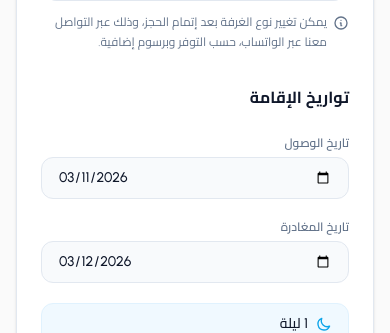
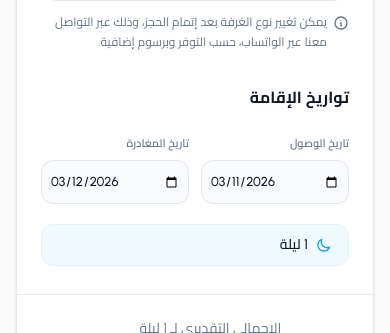
Before and after one commit to zakad00e2/oday, a Next.js app: page /hotels/kempinski-soma-bay in a window 390 px wide. Shown: the part 1720-2053 px from the top of the page. Built offline with nearby package versions, Linux system fonts and the light colour scheme.

Commit message:
feat: update date input styles and layout in HotelDetailPage for improved user experience

```diff
--- a/app/hotels/[slug]/page.tsx
+++ b/app/hotels/[slug]/page.tsx
@@ -462,9 +462,11 @@ export default function HotelDetailPage() {
                                 </div>
 
 
+                                {/* Dates Grid */}
+                                <div className="grid grid-cols-2 gap-3 sm:gap-4">
                                     {/* Check-in */}
                                     <div className="flex flex-col gap-1.5">
-                                    <label className="text-xs font-semibold text-[#64748b]">تاريخ الوصول</label>
+                                        <label className="text-[11px] sm:text-xs font-semibold text-[#64748b]">تاريخ الوصول</label>
                                         <div className="relative">
                                             <input
                                                 type="date"
@@ -477,22 +479,23 @@ export default function HotelDetailPage() {
                                                         setCheckOut(next);
                                                     }
                                                 }}
-                                            className="w-full bg-[#f8fafc] border border-[#e2e8f0] rounded-xl px-4 py-2.5 text-sm font-medium text-[#0f172a] focus:outline-none focus:ring-2 focus:ring-[#0EA5E9]/30 focus:border-[#0EA5E9] transition cursor-pointer"
+                                                className="w-full bg-[#f8fafc] border border-[#e2e8f0] rounded-xl px-2 sm:px-4 py-2.5 text-[13px] sm:text-sm font-medium text-[#0f172a] focus:outline-none focus:ring-2 focus:ring-[#0EA5E9]/30 focus:border-[#0EA5E9] transition cursor-pointer"
                                             />
                                         </div>
                                     </div>
 
                                     {/* Check-out */}
                                     <div className="flex flex-col gap-1.5">
-                                    <label className="text-xs font-semibold text-[#64748b]">تاريخ المغادرة</label>
+                                        <label className="text-[11px] sm:text-xs font-semibold text-[#64748b]">تاريخ المغادرة</label>
                                         <div className="relative">
                                             <input
                                                 type="date"
                                                 value={checkOut}
                                                 min={(() => { const d = new Date(checkIn); d.setDate(d.getDate() + 1); return d.toISOString().split("T")[0]; })()}
                                                 onChange={(e) => setCheckOut(e.target.value)}
-                                            className="w-full bg-[#f8fafc] border border-[#e2e8f0] rounded-xl px-4 py-2.5 text-sm font-medium text-[#0f172a] focus:outline-none focus:ring-2 focus:ring-[#0EA5E9]/30 focus:border-[#0EA5E9] transition cursor-pointer"
+                                                className="w-full bg-[#f8fafc] border border-[#e2e8f0] rounded-xl px-2 sm:px-4 py-2.5 text-[13px] sm:text-sm font-medium text-[#0f172a] focus:outline-none focus:ring-2 focus:ring-[#0EA5E9]/30 focus:border-[#0EA5E9] transition cursor-pointer"
                                             />
+                                        </div>
                                     </div>
                                 </div>
 
```
Lines whose indentation alone changed are shown as unchanged.
